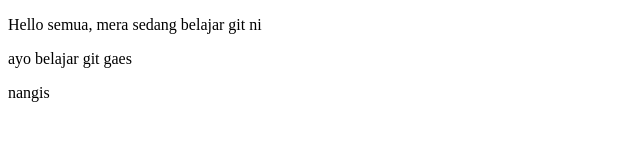
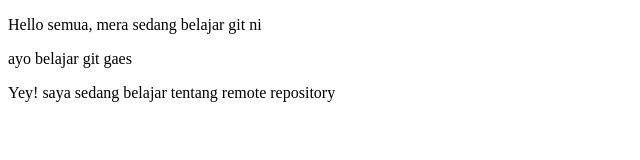
Before and after one commit to mera28/belajargitgit, a plain HTML site: page index.html in a window 1280 px wide. Shown: the whole page, without its empty margins (0-640 px from the left). Drawn offline with Linux system fonts and the light colour scheme.

Commit message:
mengubah judul dan teks di body

```diff
--- a/index.html
+++ b/index.html
@@ -4,10 +4,12 @@
     <meta charset="UTF-8">
     <meta name="viewport" content="width=device-width, initial-scale=1.0">
     <title>Belajar Git - Zahiyyah Humaira</title>
+    <title>Belajar Git: Remote Repository</title>
 </head>
 <body>
     <p>Hello semua, mera sedang belajar git ni</p>
     <p>ayo belajar git gaes</p>
-    <p>nangis</p>
+    <p>Yey! saya sedang belajar tentang remote repository</p>
+
 </body>
 </html>
```
